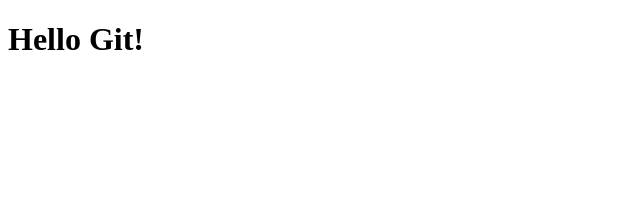
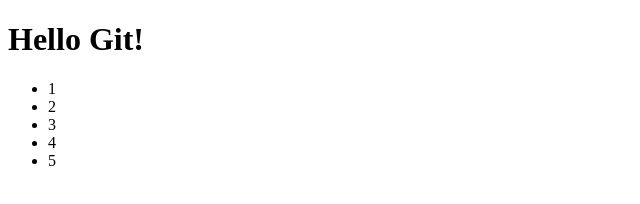
Before and after one commit to zherdvaleriy/try_git, a plain HTML site: page index.html in a window 1280 px wide. Shown: the full height of the page, 0-640 px from the left. Drawn offline with Linux system fonts and the light colour scheme.

Commit message:
modified files

```diff
--- a/index.html
+++ b/index.html
@@ -8,6 +8,13 @@
 </head>
 <body>
     <h1>Hello Git!</h1>
+    <ul>
+        <li>1</li>
+        <li>2</li>
+        <li>3</li>
+        <li>4</li>
+        <li>5</li>
+    </ul>
 
 </body>
 </html>
--- a/style.css
+++ b/style.css
@@ -1,3 +1,6 @@
 body {
     margin: 20px;
 }
+ul {
+    padding: 10px;
+}
```
